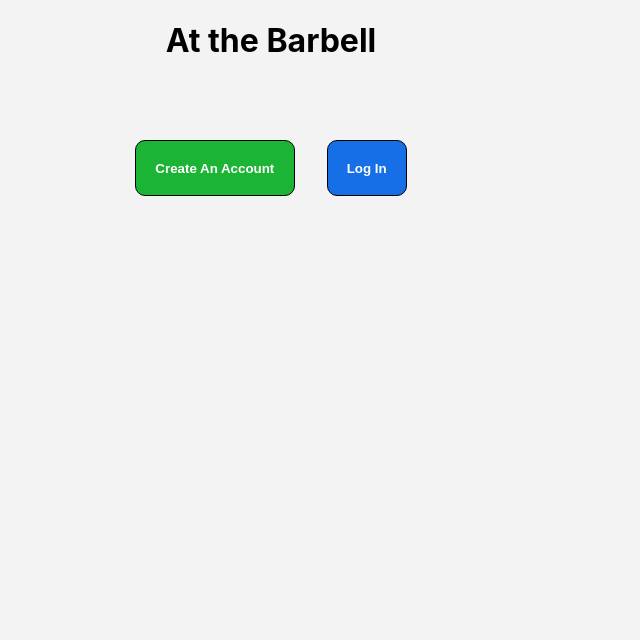
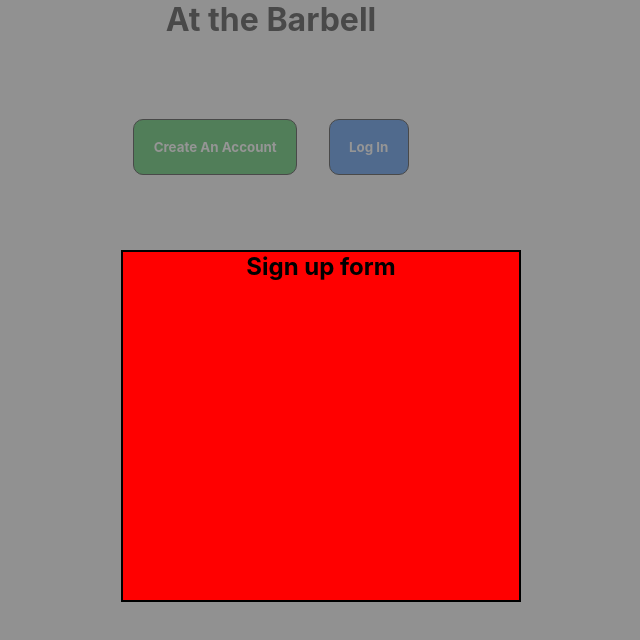
Before and after one commit to WesloTheWeb/gym-social-app, a Next.js app: page / in a window 1280 px wide. Both pictures are taken after a click on the button "Create An Account". Shown: the top 640 px of the page, without its empty margins (369-1009 px from the left). Built offline with nearby package versions, Linux system fonts and the light colour scheme.

Commit message:
overlay + modal set up

```diff
--- a/pages/index.js
+++ b/pages/index.js
@@ -1,22 +1,36 @@
+import { React, useState } from 'react';
 import Head from 'next/head'
 // import Home from './Home';
 import Image from 'next/image';
 import HomePageButton from '../src/components/HomePageButton/HomePageButton';
-import styles from '../styles/Home.module.scss';
+import Modal from '../src/components/Modal/Modal';
+import Overlay from '../src/components/Overlay/Overlay';
+// import styles from '../styles/Home.module.scss';
 
 export default function Home() {
+
+  const [createAccountModal, showCreateAccountModal] = useState(false);
+
+  const handleCreateAccountModal = (evnt) => {
+    evnt.preventDefault();
+    showCreateAccountModal(!createAccountModal);
+  };
+
   return (
     <>
+      {createAccountModal ? <Overlay click={handleCreateAccountModal} /> : null}
+      {createAccountModal ? <Modal /> : null}
       <h1>At the Barbell</h1>
       <main>
         <div className='homepage-cta-container'>
-          <HomePageButton title="Create an Account" />
+          <HomePageButton
+            click={handleCreateAccountModal}
+            title="Create an Account" />
           <HomePageButton
             title="Log in"
             loginButton
           />
         </div>
-
       </main>
 
       {/* <footer className={styles.footer}>
--- a/src/components/HomePageButton/HomePageButton.js
+++ b/src/components/HomePageButton/HomePageButton.js
@@ -3,10 +3,12 @@ import classes from './HomePageButton.module.scss';
 
 const { genButton, login } = classes;
 
-const HomePageButton = ({ title, loginButton }) => {
+const HomePageButton = ({ title, loginButton, click }) => {
 
     return (
-        <button className={`${genButton} ${loginButton ? login : null}`}>
+        <button
+            className={`${genButton} ${loginButton ? login : null}`}
+            onClick={click}>
             {title}
         </button>
     );
--- /dev/null
+++ b/src/components/Modal/Modal.js
@@ -0,0 +1,14 @@
+import React from 'react';
+import classes from './Modal.module.scss';
+
+const { modalContainer } = classes;
+
+const Modal = (props) => {
+    return (
+        <form className={modalContainer}>
+            <h2>Sign up form</h2>
+        </form>
+    );
+};
+
+export default Modal;
--- /dev/null
+++ b/src/components/Modal/Modal.module.scss
@@ -0,0 +1,20 @@
+.modalContainer {
+    position: absolute;
+    width: 300px;
+    height: 300px;
+    left: 50%;
+    top: 50%;
+    margin-left: -150px;
+    margin-top: -150px;
+
+    z-index: 3;
+    background-color: red;
+    border: 2px solid #000;
+    padding: 0 3rem 3rem;
+
+
+
+    h2 {
+        text-align: center;
+    }
+}
--- /dev/null
+++ b/src/components/Overlay/Overlay.js
@@ -0,0 +1,16 @@
+import React from 'react';
+import classes from './Overlay.module.scss';
+
+const { backdrop } = classes;
+
+const Backdrop = ({ click }) => {
+    return (
+        <div
+            className={backdrop}
+            onClick={click}
+        />
+    );
+};
+
+
+export default Backdrop;
--- /dev/null
+++ b/src/components/Overlay/Overlay.module.scss
@@ -0,0 +1,10 @@
+.backdrop {
+    position: absolute;
+    height: 100%;
+    width: 100%;
+    z-index: 2;
+    background-color: #696969;
+    opacity: .7;
+
+    // border: 2px solid red;
+}
--- a/styles/globals.scss
+++ b/styles/globals.scss
@@ -1,10 +1,14 @@
 html,
-body {
-  background-color: #F3F3F3;
+body, * {
   padding: 0;
   margin: 0;
   font-family: -apple-system, BlinkMacSystemFont, Segoe UI, Roboto, Oxygen,
     Ubuntu, Cantarell, Fira Sans, Droid Sans, Helvetica Neue, sans-serif;
+}
+
+body {
+  background-color: #F3F3F3;
+
 }
 
 h1 {
@@ -16,9 +20,7 @@ a {
   text-decoration: none;
 }
 
-* {
-  box-sizing: border-box;
-}
+
 
 @media (prefers-color-scheme: dark) {
   html {
```
